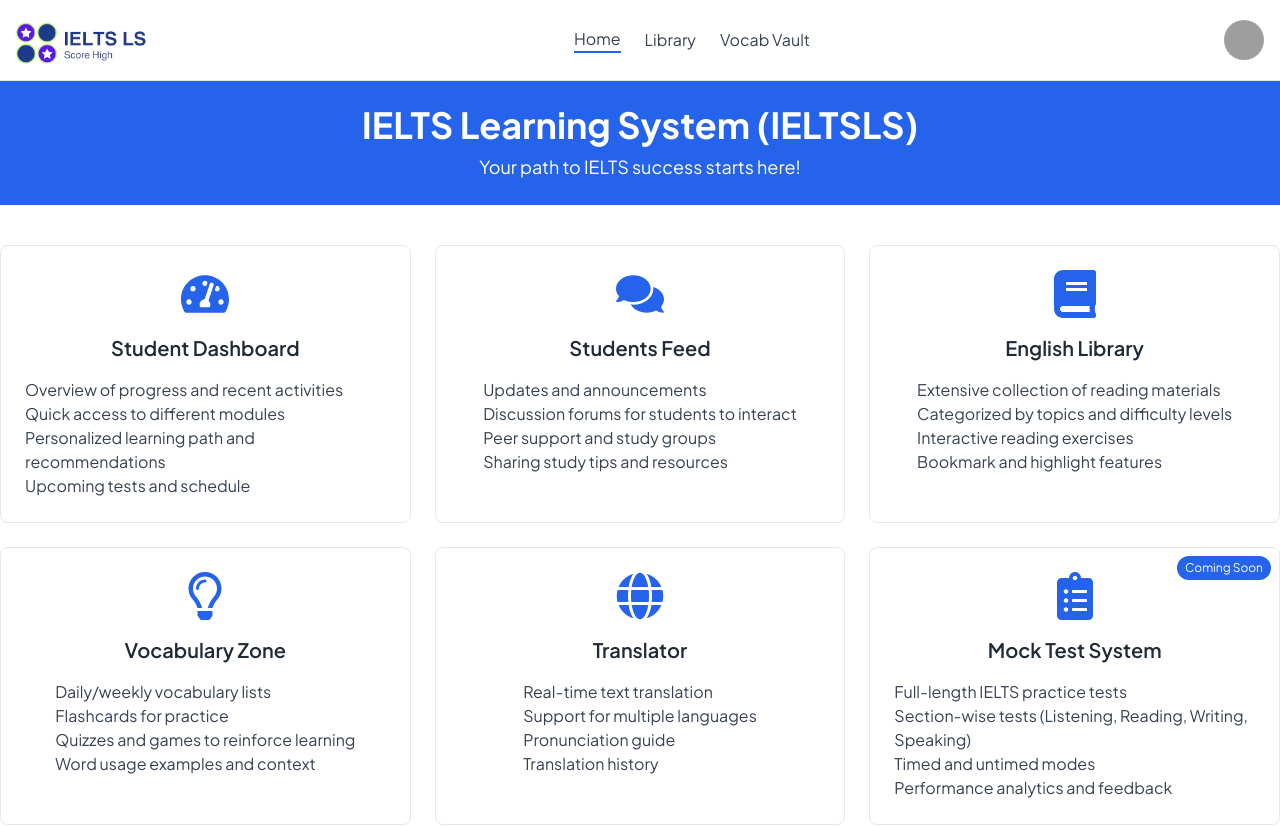
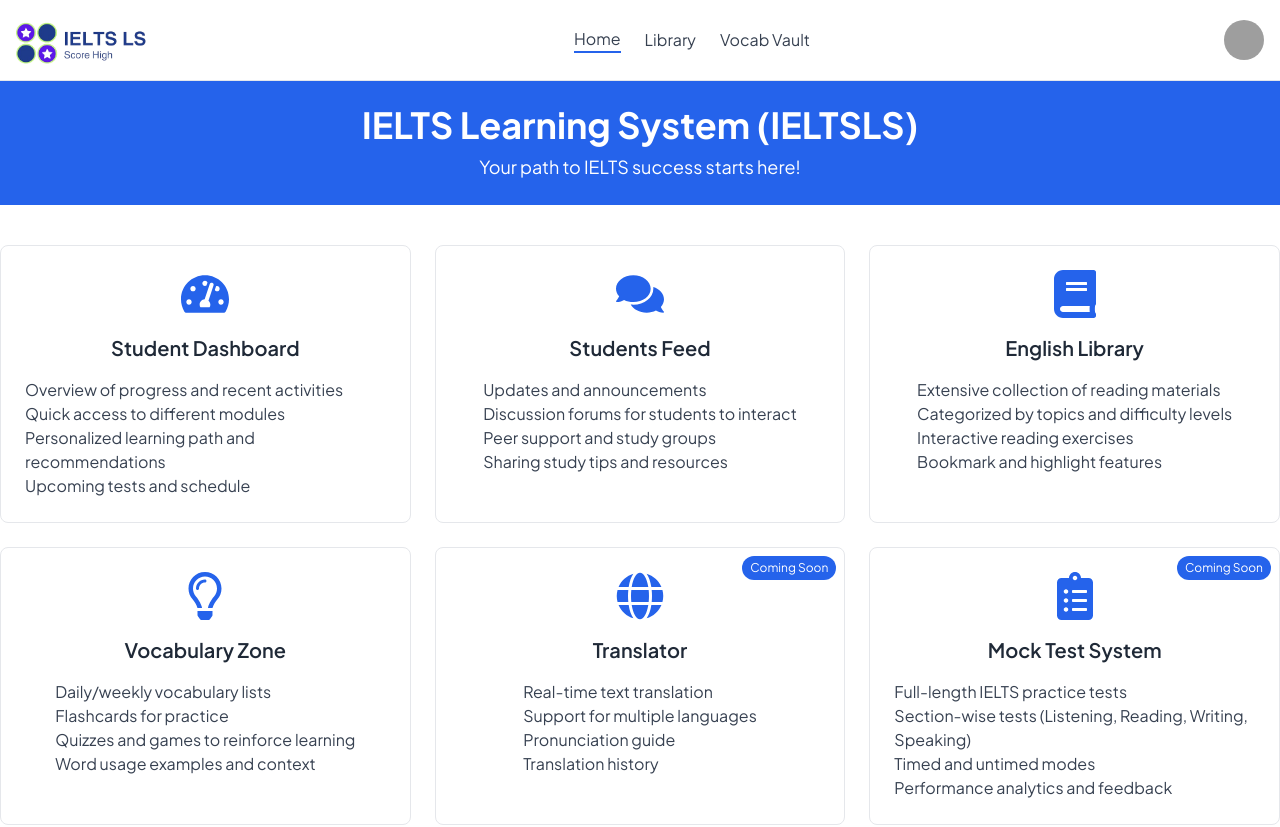
Before and after one commit to zamanmayed1/IELTSLS, a React (Vite) app: page / in a window 1280 px wide. Shown: the top 827 px of the page. Built offline with nearby package versions, Linux system fonts and the light colour scheme; grey boxes are pictures that could not be loaded.

Commit message:
Basic  Issue Solved

```diff
--- a/src/pages/Home.jsx
+++ b/src/pages/Home.jsx
@@ -67,6 +67,7 @@ const Home = () => {
             <FeatureCard
               title="Translator"
               icon={<FaGlobe className="text-blue-600 w-12 h-12 mb-4" />}
+              badge="Coming Soon"
             >
               <ul>
                 <li>Real-time text translation</li>
--- a/src/pages/VocabVault.jsx
+++ b/src/pages/VocabVault.jsx
@@ -10,7 +10,7 @@ const VocabVault = () => {
   useEffect(() => {
     const fetchTopics = async () => {
       try {
-        const response = await axios.get('/public/VocabVault.json');
+        const response = await axios.get('../../public/VocabVault.json');
         setTopics(response.data);
       } catch (error) {
         console.error('Error fetching topics:', error);
```
